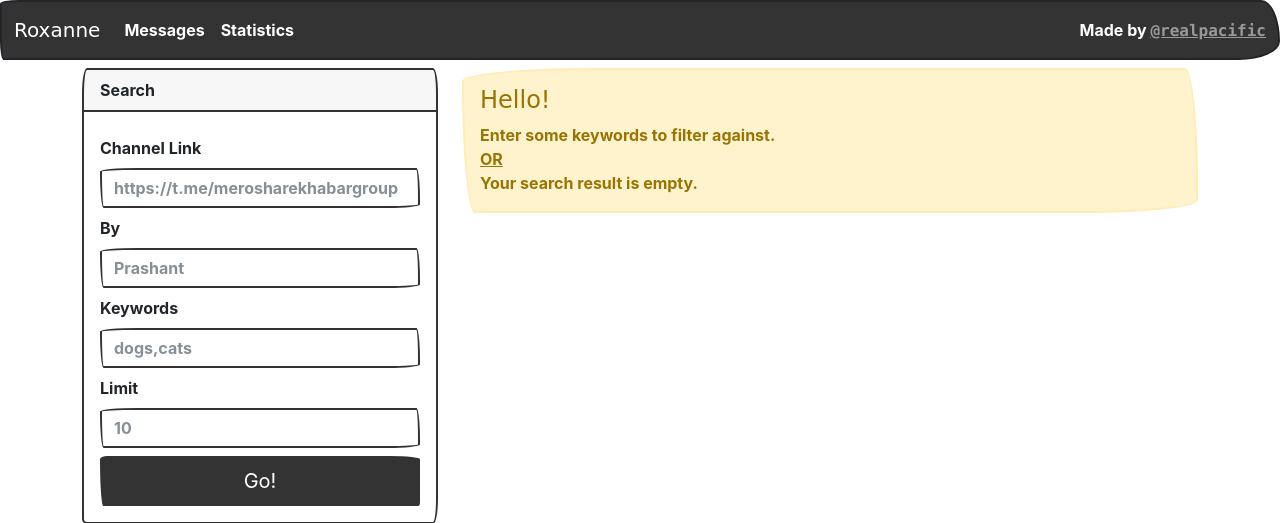
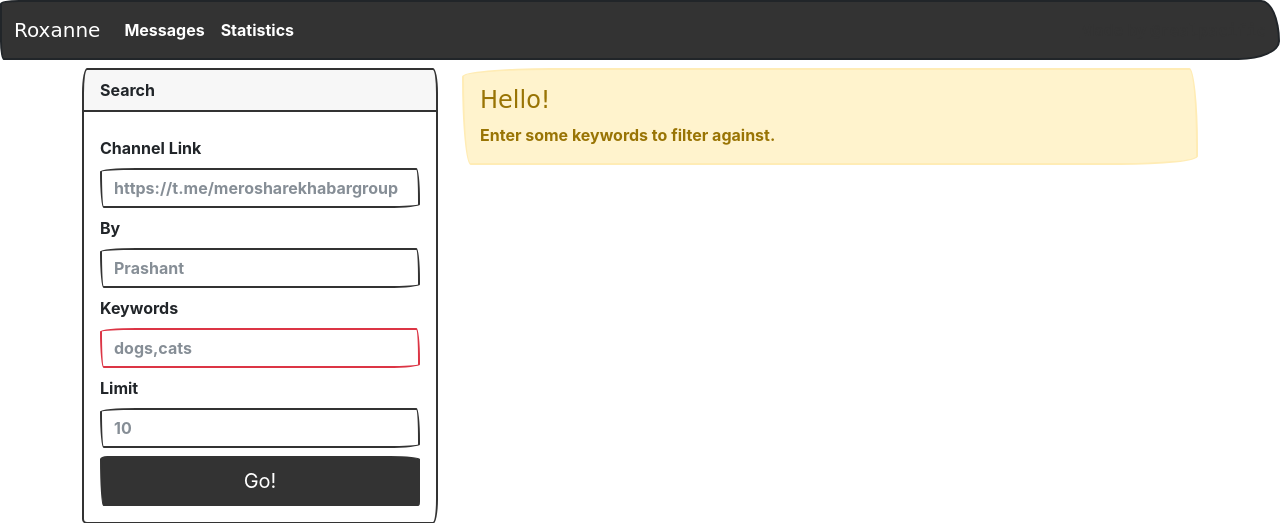
Before and after one commit to realpacific/roxanne, a FastAPI app: page /statistics in a window 1280 px wide. Shown: the top 523 px of the page. Run offline with FastAPI, Linux system fonts and the light colour scheme; parts of the project's set-up code (start-up, migrations or seed data) failed here and were passed over; some libraries are stand-ins or nearby versions; some web fonts are replaced.

Commit message:
Design fixes

```diff
--- a/templates/index.html
+++ b/templates/index.html
@@ -33,8 +33,8 @@
         </div>
 
         <a href="https://github.com/realpacific/roxanne" target="_blank">
-            <span class="text-white">Made by
-                <span class="fw-bold text-decoration-underline  text-white-50 font-monospace">@realpacific</span>
+            <span class="val-white">Made by
+                <span class="fw-bold val-decoration-underline  val-white-50 font-monospace">@realpacific</span>
             </span>
         </a>
     </div>
@@ -50,17 +50,17 @@
                         <fieldset>
                             <div class="form-group">
                                 <label class="form-label mt-2">Channel Link</label>
-                                <input class="form-control" type="text" id="channelLinkField"
+                                <input class="form-control" type="val" id="channelLinkField"
                                        placeholder="https://t.me/merosharekhabargroup"
                                        value="https://t.me/merosharekhabargroup">
                             </div>
                             <div class="form-group">
                                 <label class="form-label mt-2">By</label>
-                                <input class="form-control" type="text" id="byField" placeholder="Prashant">
+                                <input class="form-control" type="val" id="byField" placeholder="Prashant">
                             </div>
                             <div class="form-group">
                                 <label class="form-label mt-2">Keywords</label>
-                                <input class="form-control" type="text" id="keywordsField" placeholder="dogs,cats">
+                                <input class="form-control" type="val" id="keywordsField" placeholder="dogs,cats">
                             </div>
 
                             <div class="field-group">
@@ -87,11 +87,15 @@
 <script src="./static/boostrap.min.js"></script>
 <script>
     (function loadValues() {
-        const params = new URLSearchParams(window.location.search);
-        $('#channelLinkField').val(params.get('channel_link'));
-        $('#keywordsField').val(params.get('search'));
-        $('#limitField').val(params.get('limit'));
-        $('#byField').val(params.get('by_user'));
+        const urlSearchParams = new URLSearchParams(window.location.search);
+        const params = Object.fromEntries(urlSearchParams.entries());
+        console.log(params)
+        if ($('#channelLinkField').val()) {
+            $('#channelLinkField').val(params['channel_link']);
+        }
+        $('#keywordsField').val(params['search']);
+        $('#limitField').val(params['limit']);
+        $('#byField').val(params['by_user']);
     })()
 
     function buildQuery(url, queryObj) {
--- a/templates/statistics.html
+++ b/templates/statistics.html
@@ -9,15 +9,16 @@
             <h2 class="accordion-header">
                 <a class="accordion-button collapsed" type="button" data-bs-toggle="collapse"
                    data-bs-target="#id_{{key}}" aria-expanded="false" aria-controls="id_{{key}}">
-                    <div class="list-group-item d-flex justify-content-between align-items-center">
-                        {{key}}
+                    <div class="d-flex flex-row justify-content-between">
+                        <span class="mr-auto align-self-center">{{key}}</span>
+                        <span class="mx-3"></span>
                         <span class="badge bg-primary rounded-pill">{{ value | length }}</span>
                     </div>
 
                 </a>
             </h2>
             <div id="id_{{key}}" class="accordion-collapse collapse" aria-labelledby="id_{{key}}" style="">
-                <div class="accordion-body">
+                <div class="accordion-body p-0">
                     <ul class="list-group">
                         {% for item in value %}
                         <li class="list-group-item d-flex justify-content-between align-items-center">
@@ -27,21 +28,37 @@
                     </ul>
                 </div>
             </div>
-            {% endfor %}
         </div>
+        {% endfor %}
     </div>
     {% else %}
-    <div class="accordion">
-        <div class="alert alert-dismissible alert-warning">
-            <h4 class="alert-heading">Hello!</h4>
-            <p class="mb-0">Enter some keywords to filter against.</p>
-            <p class="mb-0 text-decoration-underline fw-bold">OR</p>
-            <p class="mb-0">Your search result is empty.</p>
-        </div>
+    <div class="alert alert-dismissible alert-warning">
+        <h4 class="alert-heading">Hello!</h4>
+        <p class="mb-0" id="warning-message-par">Enter some keywords to filter against.</p>
     </div>
     {% endif %}
 
 </div>
 {% endblock %}
 {% block jsscripts %}
-{% endblock %}
+<script>
+    const keywordField = $('#keywordsField');
+    (function showWarningMessage() {
+        const keyword = keywordField.val();
+        if (keyword.trim().length === 0) {
+            keywordField.addClass('border-danger');
+            $('#warning-message-par').text('Enter some keywords to filter against.');
+        } else {
+            $('#warning-message-par').text('Nothing found. Sad!');
+        }
+    })()
+    keywordField.keyup((e) => {
+        console.log(e)
+        if (keywordField.val().trim().length === 0) {
+            keywordField.addClass('border-danger');
+        } else {
+            keywordField.removeClass('border-danger');
+        }
+    })
+</script>
+{%   endblock %}
```
Also changed, not shown: templates/messages.html (+0 -31 lines).
